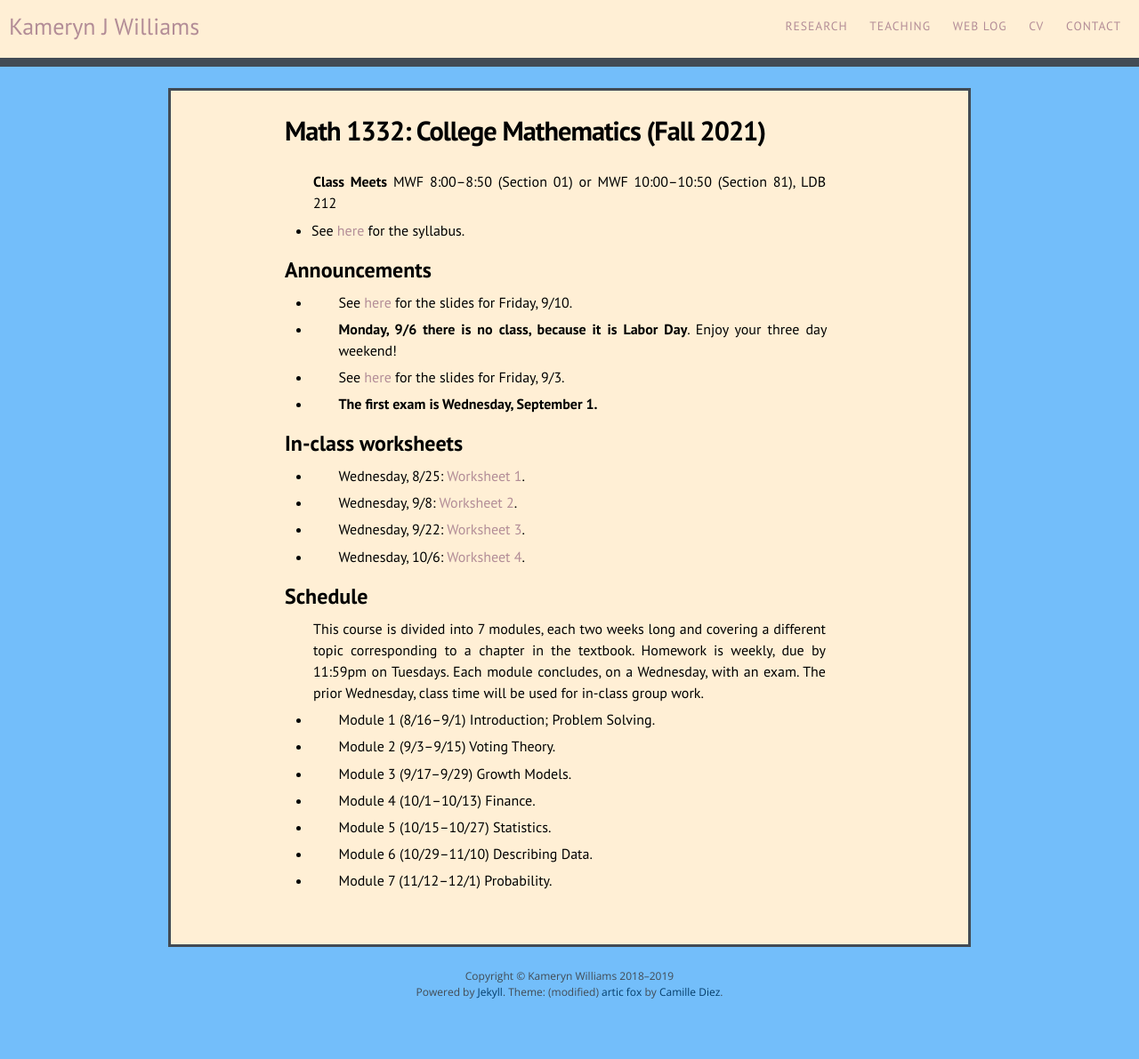
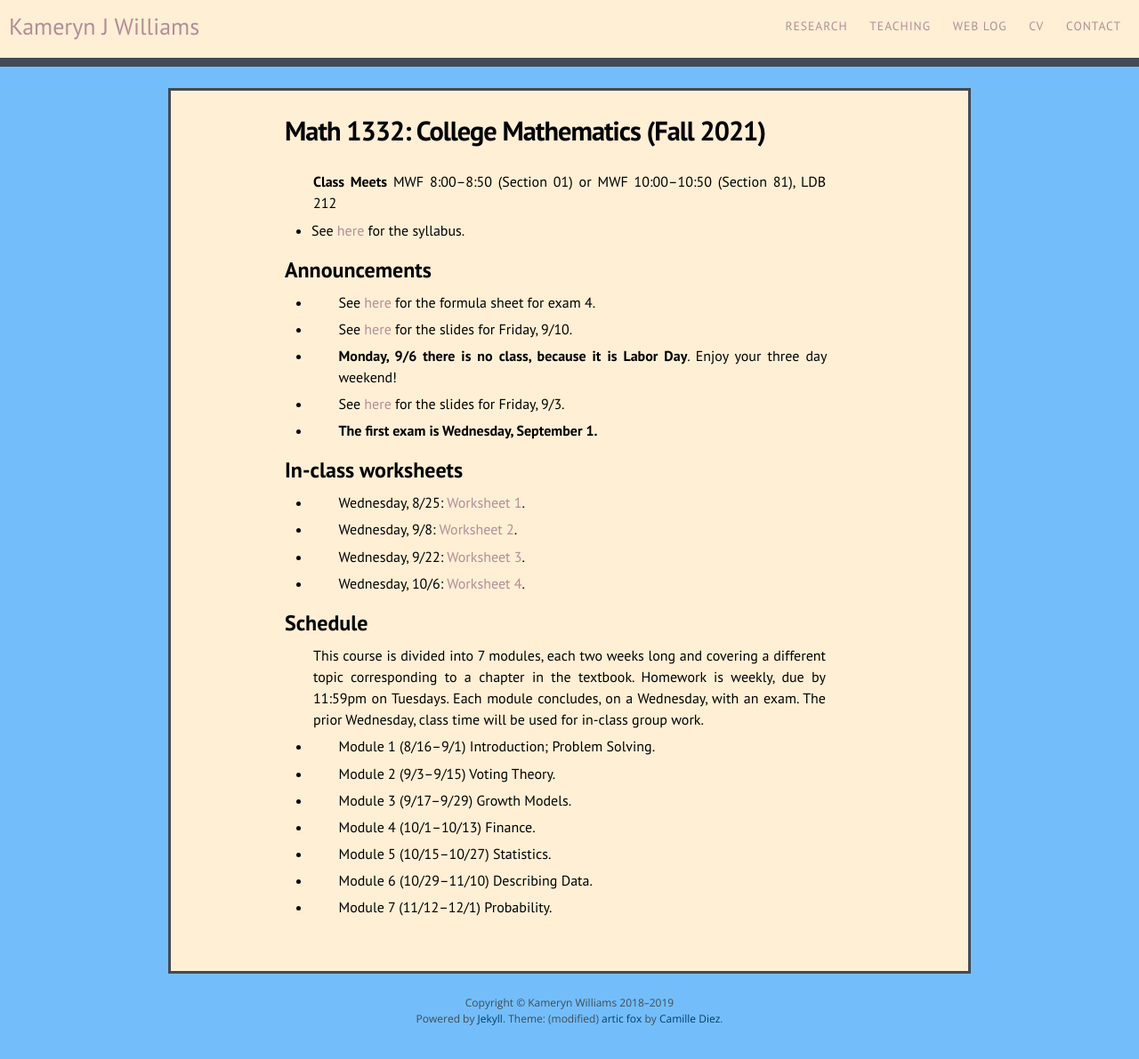
Before and after one commit to kamerynjw/kamerynjw.github.io, a Jekyll site: the page built from teaching/2021/math1332.md, in a window 1280 px wide. Shown: the whole page at 89% size. Built offline with Jekyll 4.4.1, drawn with Linux system fonts in a browser that asks for light colours; nearby versions of some CDN libraries; before the commit the page ends 1161 px from its top, so only the background shows below that.

Commit message:
formula sheet

```diff
--- a/teaching/2021/math1332.md
+++ b/teaching/2021/math1332.md
@@ -10,6 +10,8 @@ permalink: /teaching/2021/math1332/
 
 Announcements
 -------------
+
+* See [here]({{ page.url }}formulas4.pdf) for the formula sheet for exam 4.
 
 * See [here]({{ page.url }}voting2.pdf) for the slides for Friday, 9/10.
 
```
Also changed, not shown: 1 other file.
